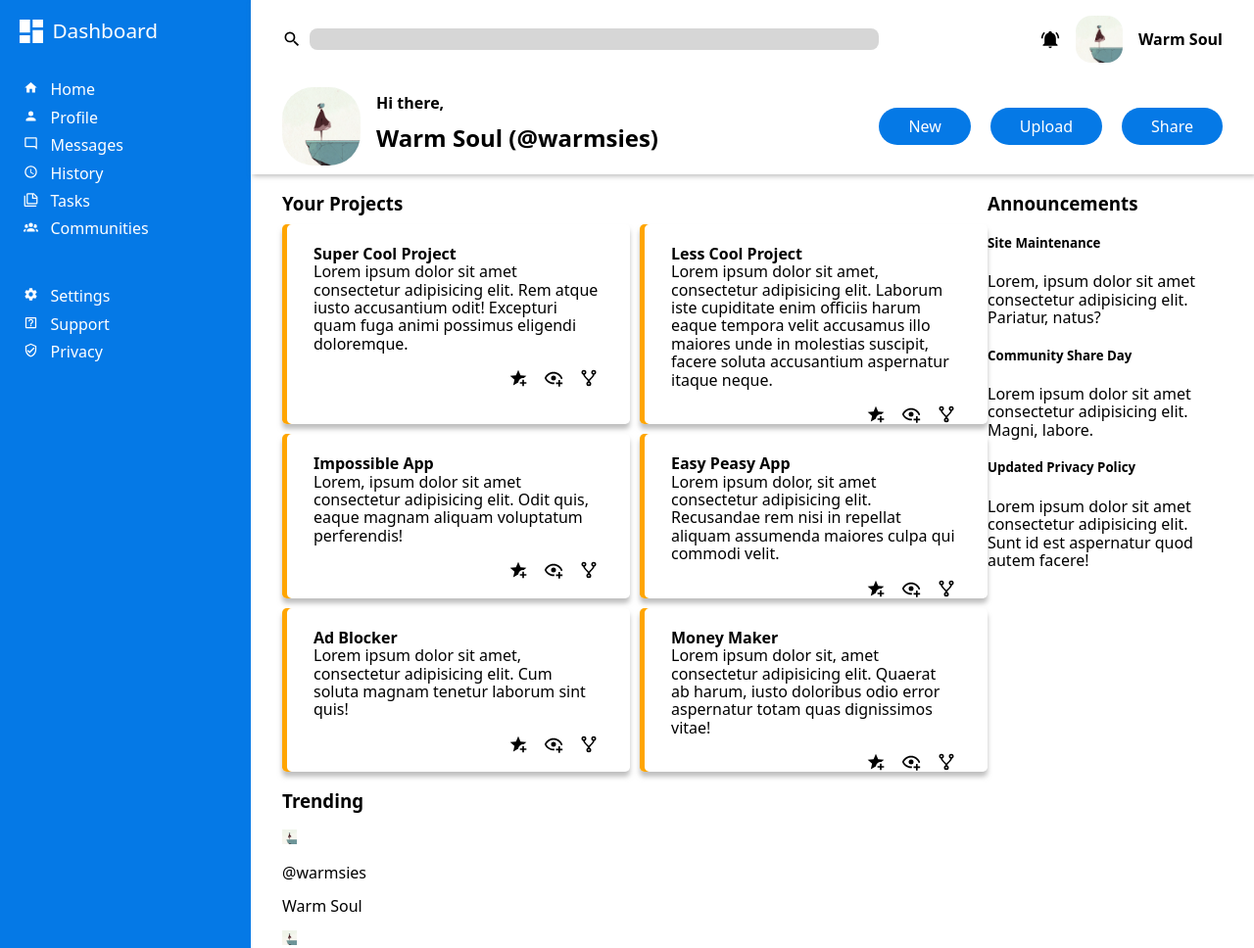
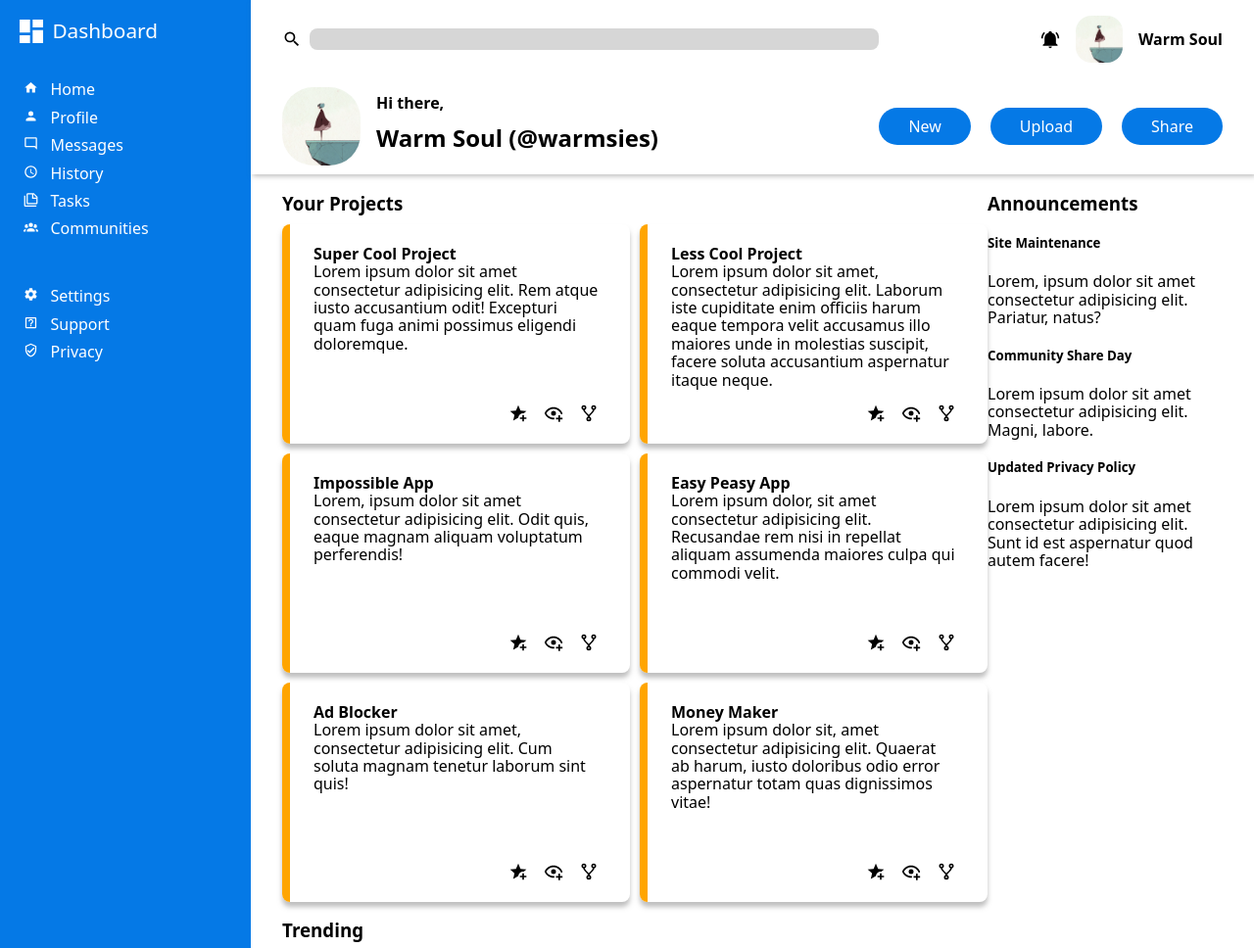
Before and after one commit to habbaszadegan/admin-dashboard, a website: page index.html in a window 1280 px wide. Shown: the top 968 px of the page at 98% size. Drawn offline with Linux system fonts and the light colour scheme.

Commit message:
Fin project cards. More work can be done
Currently my solution for the orange line on the side of the card
involves absolutely positioning a span element with orange color, I
would like to see if i can give an inset box-shadow on the card and make
it work.
Separately, i would like to implement a dynamic grid column structure.

```diff
--- a/index.html
+++ b/index.html
@@ -51,12 +51,12 @@
         <div class="main-body">
             <div class="projects">
                 <h3>Your Projects</h3>
-                <div class="project-cards"><h4>Super Cool Project</h4><p>Lorem ipsum dolor sit amet consectetur adipisicing elit. Rem atque iusto accusantium odit! Excepturi quam fuga animi possimus eligendi doloremque.</p><div class="project-cards-img"><img src="./icons/favorite.svg" alt="favorite"> <img src="./icons/eye-plus.svg" alt="eye-plus"> <img src="./icons/source-fork.svg" alt="source-fork"></div></div>
-                <div class="project-cards"><h4>Less Cool Project</h4><p>Lorem ipsum dolor sit amet, consectetur adipisicing elit. Laborum iste cupiditate enim officiis harum eaque tempora velit accusamus illo maiores unde in molestias suscipit, facere soluta accusantium aspernatur itaque neque.</p><div class="project-cards-img"><img src="./icons/favorite.svg" alt="favorite"> <img src="./icons/eye-plus.svg" alt="eye-plus"> <img src="./icons/source-fork.svg" alt="source-fork"></div></div>
-                <div class="project-cards"><h4>Impossible App</h4><p>Lorem, ipsum dolor sit amet consectetur adipisicing elit. Odit quis, eaque magnam aliquam voluptatum perferendis!</p><div class="project-cards-img"><img src="./icons/favorite.svg" alt="favorite"> <img src="./icons/eye-plus.svg" alt="eye-plus"> <img src="./icons/source-fork.svg" alt="source-fork"></div></div>
-                <div class="project-cards"><h4>Easy Peasy App</h4><p>Lorem ipsum dolor, sit amet consectetur adipisicing elit. Recusandae rem nisi in repellat aliquam assumenda maiores culpa qui commodi velit.</p><div class="project-cards-img"><img src="./icons/favorite.svg" alt="favorite"> <img src="./icons/eye-plus.svg" alt="eye-plus"> <img src="./icons/source-fork.svg" alt="source-fork"></div></div>
-                <div class="project-cards"><h4>Ad Blocker</h4><p>Lorem ipsum dolor sit amet, consectetur adipisicing elit. Cum soluta magnam tenetur laborum sint quis!</p><div class="project-cards-img"><img src="./icons/favorite.svg" alt="favorite"> <img src="./icons/eye-plus.svg" alt="eye-plus"> <img src="./icons/source-fork.svg" alt="source-fork"></div></div>
-                <div class="project-cards"><h4>Money Maker</h4><p>Lorem ipsum dolor sit, amet consectetur adipisicing elit. Quaerat ab harum, iusto doloribus odio error aspernatur totam quas dignissimos vitae!</p><div class="project-cards-img"><img src="./icons/favorite.svg" alt="favorite"> <img src="./icons/eye-plus.svg" alt="eye-plus"> <img src="./icons/source-fork.svg" alt="source-fork"></div></div>
+                <div class="project-cards"><span></span><h4>Super Cool Project</h4><p>Lorem ipsum dolor sit amet consectetur adipisicing elit. Rem atque iusto accusantium odit! Excepturi quam fuga animi possimus eligendi doloremque.</p><div class="project-cards-img"><img src="./icons/favorite.svg" alt="favorite"> <img src="./icons/eye-plus.svg" alt="eye-plus"> <img src="./icons/source-fork.svg" alt="source-fork"></div></div>
+                <div class="project-cards"><span></span><h4>Less Cool Project</h4><p>Lorem ipsum dolor sit amet, consectetur adipisicing elit. Laborum iste cupiditate enim officiis harum eaque tempora velit accusamus illo maiores unde in molestias suscipit, facere soluta accusantium aspernatur itaque neque.</p><div class="project-cards-img"><img src="./icons/favorite.svg" alt="favorite"> <img src="./icons/eye-plus.svg" alt="eye-plus"> <img src="./icons/source-fork.svg" alt="source-fork"></div></div>
+                <div class="project-cards"><span></span><h4>Impossible App</h4><p>Lorem, ipsum dolor sit amet consectetur adipisicing elit. Odit quis, eaque magnam aliquam voluptatum perferendis!</p><div class="project-cards-img"><img src="./icons/favorite.svg" alt="favorite"> <img src="./icons/eye-plus.svg" alt="eye-plus"> <img src="./icons/source-fork.svg" alt="source-fork"></div></div>
+                <div class="project-cards"><span></span><h4>Easy Peasy App</h4><p>Lorem ipsum dolor, sit amet consectetur adipisicing elit. Recusandae rem nisi in repellat aliquam assumenda maiores culpa qui commodi velit.</p><div class="project-cards-img"><img src="./icons/favorite.svg" alt="favorite"> <img src="./icons/eye-plus.svg" alt="eye-plus"> <img src="./icons/source-fork.svg" alt="source-fork"></div></div>
+                <div class="project-cards"><span></span><h4>Ad Blocker</h4><p>Lorem ipsum dolor sit amet, consectetur adipisicing elit. Cum soluta magnam tenetur laborum sint quis!</p><div class="project-cards-img"><img src="./icons/favorite.svg" alt="favorite"> <img src="./icons/eye-plus.svg" alt="eye-plus"> <img src="./icons/source-fork.svg" alt="source-fork"></div></div>
+                <div class="project-cards"><span></span><h4>Money Maker</h4><p>Lorem ipsum dolor sit, amet consectetur adipisicing elit. Quaerat ab harum, iusto doloribus odio error aspernatur totam quas dignissimos vitae!</p><div class="project-cards-img"><img src="./icons/favorite.svg" alt="favorite"> <img src="./icons/eye-plus.svg" alt="eye-plus"> <img src="./icons/source-fork.svg" alt="source-fork"></div></div>
             </div>
             <div class="announcements">
                 <h3>Announcements</h3>
--- a/styles.css
+++ b/styles.css
@@ -147,18 +147,30 @@ body {
 
 .project-cards {
     box-shadow:
-        inset 5px 0px orange,
+        /* inset 5px 0px orange, */
         0px 5px 5px rgb(128, 128, 128, .5);
-    border-radius: .3rem;
+    border-radius: .5rem;
+    height: 14rem;
     padding: 0rem 2rem;
     display: grid;
     align-content: start;
+    position: relative;
+}
+
+.project-cards span {
+    position: absolute;
+    width: .5rem;
+    height: 14rem;
+    background-color: orange;
+    border-top-left-radius: 1rem;
+    border-bottom-left-radius: 1rem;
 }
 
 .project-cards-img {
     justify-self: end;
     display: flex;
     gap: 1rem;
+    margin: 3rem 0rem;
 }
 
 .project-cards img {
@@ -171,4 +183,5 @@ body {
 
 .project-cards p {
     margin-top: 0px;
+    height: 5rem;
 }
```
